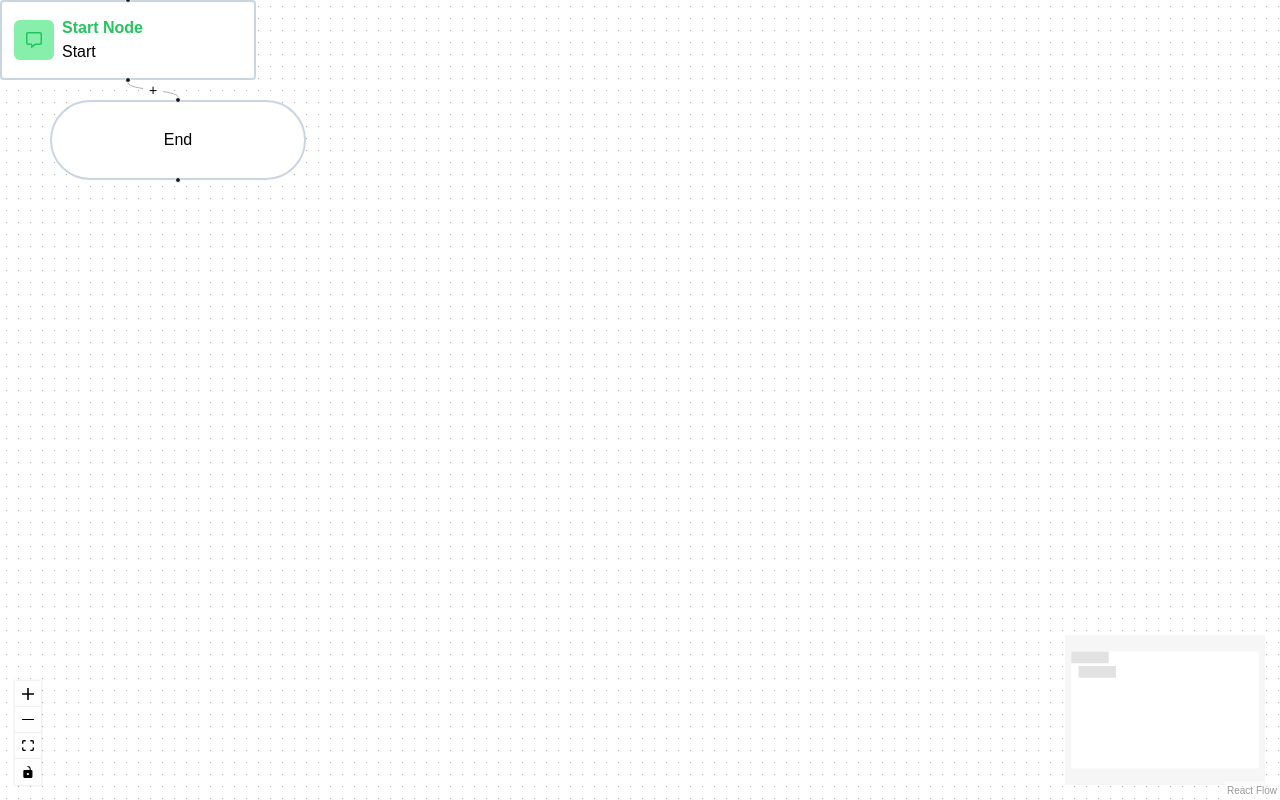
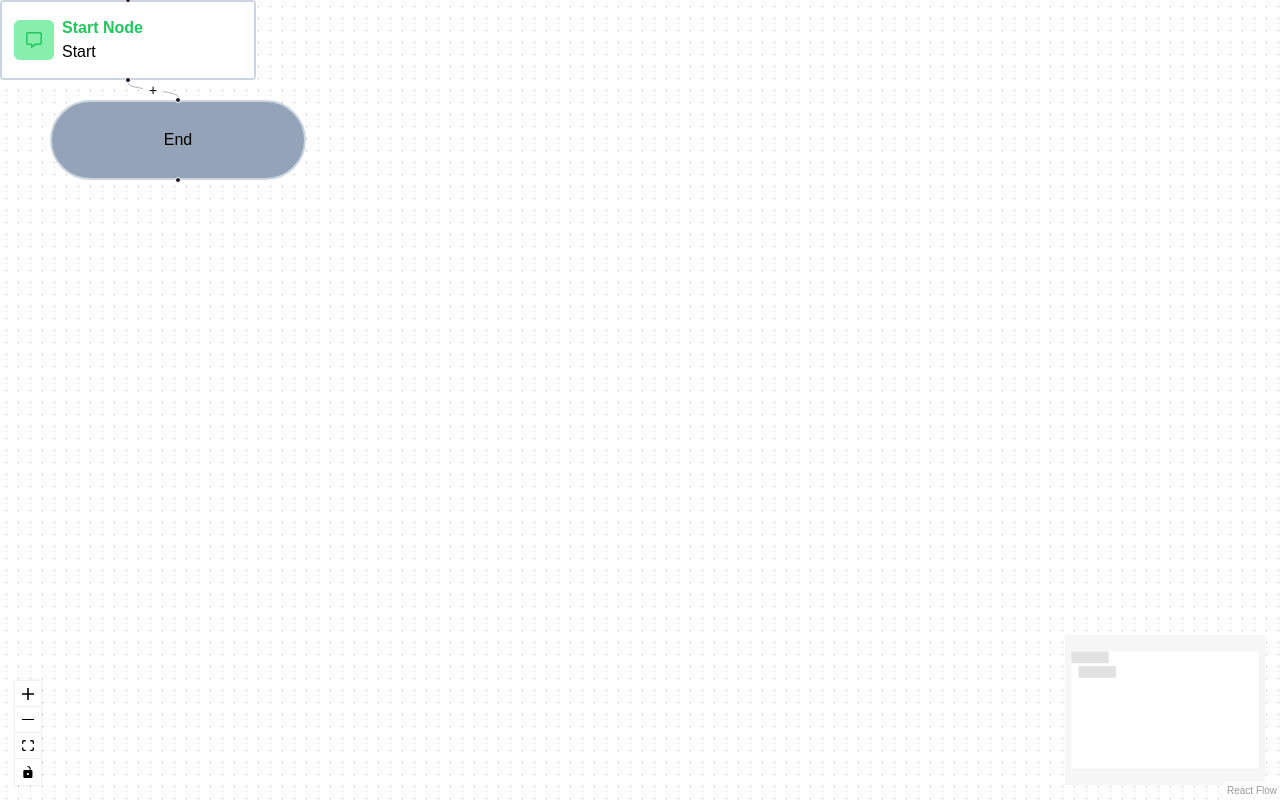
Before and after one commit to DKER2/exabloomfe, a React (Vite) app: page / in a window 1280 px wide. Built offline with nearby package versions, Linux system fonts and the light colour scheme.

Commit message:
Change bg-color

```diff
--- a/src/Components/Nodes/BaseNode.tsx
+++ b/src/Components/Nodes/BaseNode.tsx
@@ -7,7 +7,7 @@ interface BaseNodeProps {
 }
 
 const BaseNode: React.FC<BaseNodeProps> = ({ children, customClass = "" } : BaseNodeProps) => {
-    const baseClassName = useRef("h-20 w-64 bg-white rounded border-slate-300 border-2 flex items-center justify-center");
+    const baseClassName = useRef("h-20 w-64 rounded border-slate-300 border-2 flex items-center justify-center");
     const customizeClassName = useMemo(() => {
         return `${baseClassName.current} ${customClass}`;
     }, [customClass]);
--- a/src/Components/Nodes/StartNode.tsx
+++ b/src/Components/Nodes/StartNode.tsx
@@ -6,7 +6,7 @@ import BaseNode from "./BaseNode.tsx";
 const StartNode : React.FC = () => {
     return (
         <BaseNode>
-            <div className="w-full h-full flex items-center p-3">
+            <div className="w-full h-full flex items-center p-3 bg-white">
                 <FontAwesomeIcon icon={faMessage} className="text-green-500 bg-green-300 p-3 mr-2 rounded-md"/>
                 <div>
                     <div className="text-green-500 font-bold">Start Node</div>
```
